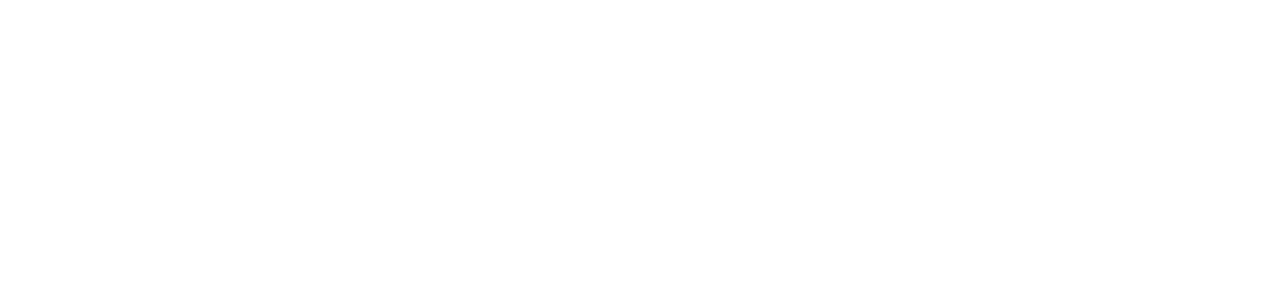
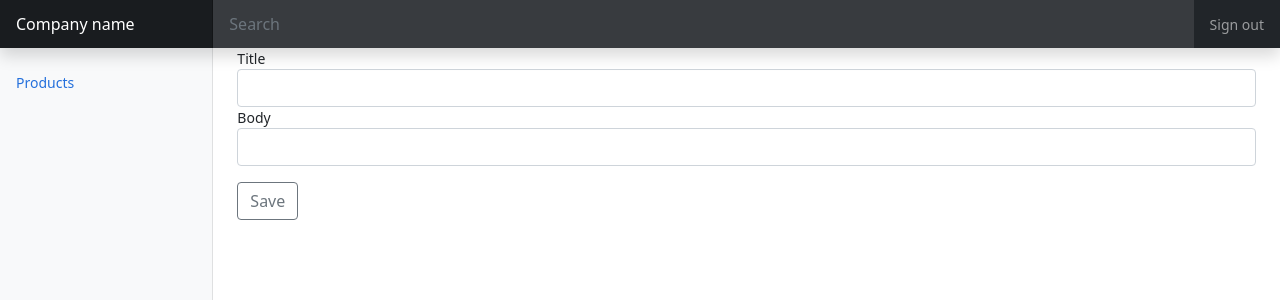
Before and after one commit to johntmunger/fullstack-admin-application, a Vue app: page /admin/products/create in a window 1280 px wide. Before the commit this address had no page. Shown: the top 300 px of the page. Built offline with nearby package versions, Linux system fonts and the light colour scheme.

Commit message:
fix(npm): add json-server and fake db.json

```diff
--- /dev/null
+++ b/db.json
@@ -0,0 +1,34 @@
+{
+    "posts": [
+        {
+            "id": 1,
+            "title": "sunt aut facere repellat provident occaecati excepturi optio reprehenderit",
+            "body": "quia et suscipit\nsuscipit recusandae consequuntur expedita et cum\nreprehenderit molestiae ut ut quas totam\nnostrum rerum est autem sunt rem eveniet architecto"
+        },
+        {
+            "id": 2,
+            "title": "qui est esse",
+            "body": "est rerum tempore vitae\nsequi sint nihil reprehenderit dolor beatae ea dolores neque\nfugiat blanditiis voluptate porro vel nihil molestiae ut reiciendis\nqui aperiam non debitis possimus qui neque nisi nulla"
+        },
+        {
+            "id": 3,
+            "title": "ea molestias quasi exercitationem repellat qui ipsa sit aut",
+            "body": "et iusto sed quo iure\nvoluptatem occaecati omnis eligendi aut ad\nvoluptatem doloribus vel accusantium quis pariatur\nmolestiae porro eius odio et labore et velit aut"
+        },
+        {
+            "id": 4,
+            "title": "eum et est occaecati",
+            "body": "ullam et saepe reiciendis voluptatem adipisci\nsit amet autem assumenda provident rerum culpa\nquis hic commodi nesciunt rem tenetur doloremque ipsam iure\nquis sunt voluptatem rerum illo velit"
+        },
+        {
+            "id": 5,
+            "title": "nesciunt quas odio",
+            "body": "repudiandae veniam quaerat sunt sed\nalias aut fugiat sit autem sed est\nvoluptatem omnis possimus esse voluptatibus quis\nest aut tenetur dolor neque"
+        },
+        {
+            "id": 6,
+            "title": "dolorem eum magni eos aperiam quia",
+            "body": "ut aspernatur corporis harum nihil quis provident sequi\nmollitia nobis aliquid molestiae\nperspiciatis et ea nemo ab reprehenderit accusantium quas\nvoluptate dolores velit et doloremque molestiae"
+        }
+    ]
+}
--- a/package.json
+++ b/package.json
@@ -8,7 +8,9 @@
     "lint": "vue-cli-service lint"
   },
   "dependencies": {
+    "axios": "^0.24.0",
     "core-js": "^3.6.5",
+    "json-server": "^0.17.0",
     "vue": "^3.0.0",
     "vue-router": "^4.0.0-0"
   },
--- /dev/null
+++ b/src/interfaces/product.ts
@@ -0,0 +1,5 @@
+export interface Product {
+    id: number,
+    title: string;
+    body: string;
+}
--- a/src/pages/admin/Products.vue
+++ b/src/pages/admin/Products.vue
@@ -1,43 +1,65 @@
 <template>
+<div>
+    <div class="pt-3 pb-2 mb-3 border-bottom">
+        <div class="btn-toolbar mb-2 mb-md-0">
+            <router-link to="/admin/products/create" class="btn btn-sm btn-outline-secondary">Add</router-link>
+        </div>
+    </div>
     <div class="table-responsive">
         <table class="table table-striped table-sm">
             <thead>
                 <tr>
                     <th scope="col">#</th>
-                <th scope="col">Image</th>
-                <th scope="col">Category</th>
                     <th scope="col">Title</th>
-                <th scope="col">Action</th>
+                    <th scope="col">Body</th>
                 </tr>
             </thead>
             <tbody>
                 <tr v-for="product in products" :key="product.id">
                     <td>{{ product.id }}</td>
-                <td><img :src="product.image" height="50" /></td>
-                <td>{{ product.category }}</td>
                     <td>{{ product.title }}</td>
-                <td>Delete Button Here</td> <!-- this is where you left off -->
+                    <td>{{ product.body }}</td>
+                    <td>
+                        <div class="btn-group mr-2">
+                            <router-link :to="`/admin/products/${product.id}/edit`" class="btn btn-sm btn-outline-secondary">Edit</router-link>
+                            <a href="#" class="btn btn-sm btn-outline-secondary" @click="del(product.id)">Delete</a>
+                        </div>
+                    </td>
                 </tr>
             </tbody>
         </table>
     </div>
+</div>
 </template>
 
-<script>
-import { ref, onMounted } from 'vue';
+<script lang="ts">
+import { ref, onMounted } from "vue";
+import { Product } from "../../interfaces/product";
+
 export default {
     name: "Products",
     setup() {
         const products = ref([]);
 
         onMounted(async () => {
-            const response = await fetch('https://fakestoreapi.com/products');
+            const response = await fetch('https://jsonplaceholder.typicode.com/posts');
 
             products.value = await response.json();
         });
 
+        const del = async(id: number) => {
+            if (confirm('Are you sure you want to delete this product?')) {
+                await fetch(`https://jsonplaceholder.typicode.com/posts/${id}`, {
+                    method: 'DELETE'
+                });
+
+                products.value = products.value.filter((p: Product) => p.id !== id);
+            }
+        }
+
         return {
-            products
+            products,
+            del
         }
     }
 }
--- /dev/null
+++ b/src/pages/admin/ProductsCreate.vue
@@ -0,0 +1,53 @@
+<template>
+  <form @submit.prevent="submitPost">
+        <div class="form-group">
+            <label>Title</label>
+            <input v-model="title" class="form-control" name="title" />
+        </div>
+        <div class="form-group">
+            <label>Body</label>
+            <input v-model="body" class="form-control" name="body" />
+        </div>
+        <button class="btn btn-outline-secondary mt-3">Save</button>
+  </form>
+</template>
+
+<script>
+import { ref } from "vue";
+import { useRouter } from "vue-router";
+
+export default {
+    name: "ProductsCreate",
+    setup() {
+        const products = ref([]);
+        const title = ref('');
+        const body = ref('');
+        const router = useRouter();
+
+        const submitPost = async () => {
+
+            await fetch(`https://jsonplaceholder.typicode.com/posts`, {
+                method: 'POST',
+                headers: { 'Content-type': 'application/json; charset=UTF-8' },
+                body: JSON.stringify({
+                    title: title.value,
+                    body: body.value,
+                })
+            });
+
+            await router.push('/admin/products');
+        }
+
+        return {
+            products,
+            title,
+            body,
+            submitPost,
+        }
+    }
+}
+</script>
+
+<style scoped>
+
+</style>
--- /dev/null
+++ b/src/pages/admin/ProductsEdit.vue
@@ -0,0 +1,61 @@
+<template>
+  <form @submit.prevent="submit">
+        <div class="form-group">
+            <label>Title</label>
+            <input v-model="title" class="form-control" name="title" />
+        </div>
+        <div class="form-group">
+            <label>Body</label>
+            <input v-model="body" class="form-control" name="body" />
+        </div>
+        <button class="btn btn-outline-secondary mt-3">Save</button>
+  </form>
+</template>
+
+<script>
+import { ref, onMounted } from "vue";
+import { useRouter, useRoute } from "vue-router";
+
+export default {
+    name: "ProductsEdit",
+    setup() {
+        const title = ref('');
+        const body = ref('');
+        const router = useRouter();
+        const route = useRoute();
+
+        onMounted(async () => {
+            const response = await fetch(`https://jsonplaceholder.typicode.com/posts/${route.params.id}`)
+
+            const product = await response.json();
+
+            title.value = product.title;
+            body.value = product.body;
+        });
+
+        const submit = async () => {
+            await fetch(`https://jsonplaceholder.typicode.com/posts/${route.params.id}`, {
+                method: 'PUT',
+                headers: { 'Content-type': 'application/json; charset=UTF-8' },
+                body: JSON.stringify({
+                    title: title.value,
+                    body: body.value,
+                })
+            });
+
+            await router.push('/admin/products');
+        }
+
+
+        return {
+            title,
+            body,
+            submit,
+        }
+    }
+}
+</script>
+
+<style scoped>
+
+</style>
--- a/src/router/index.ts
+++ b/src/router/index.ts
@@ -1,6 +1,8 @@
 import { createRouter, createWebHistory, RouteRecordRaw } from 'vue-router'
 import Admin from '../pages/admin/Admin.vue';
 import Products from '../pages/admin/Products.vue';
+import ProductsCreate from '../pages/admin/ProductsCreate.vue';
+import ProductsEdit from '../pages/admin/ProductsEdit.vue';
 import Main from '../pages/Main.vue';
 
 const routes: Array<RouteRecordRaw> = [
@@ -12,7 +14,9 @@
         path: '/admin',
         component: Admin,
         children: [
-            { path: 'products', component: Products }
+            { path: 'products', component: Products },
+            { path: 'products/create', component: ProductsCreate },
+            { path: 'products/:id/edit', component: ProductsEdit },
         ]
     },
 ]
```
Also changed, not shown: 1 other file (tests, documents, lock files or other folders). Lines whose indentation alone changed are shown as unchanged.
